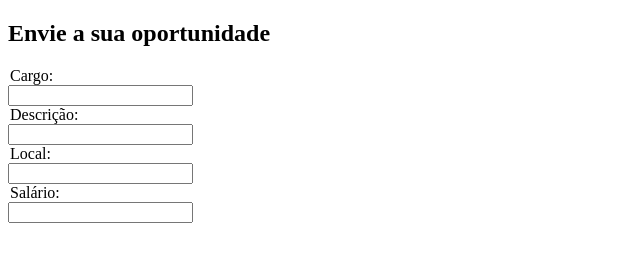
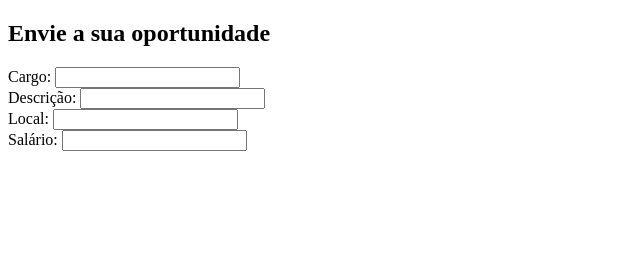
Before and after one commit to felipe1819/Senac_grupo_2, a plain HTML site: page Empresas.html in a window 1280 px wide. Shown: the whole page, without its empty margins (0-640 px from the left). Drawn offline with Linux system fonts and the light colour scheme.

Commit message:
fisrt commit

```diff
--- a/Empresas.html
+++ b/Empresas.html
@@ -6,33 +6,27 @@
 </head>
 	<h2>Envie a sua oportunidade</h2>
 <body>
-	<div class="container">
-		<form name="form1" class="form-horizontal" method="post">
-			<legend>Cargo:</legend>
+		<form>
 			<div class="form-gruop">
-					<label for="txtnome" class="col-md-2"></label>
+				<label for="txtnome" class="col-md-2">Cargo: </label>
 				<input type="txt" name="name">
 			</div>
 
-				<legend>Descrição:</legend>
 			<div class="form-gruop">
-					<label for="txtnome" class="col-md-2"></label>
+				<label for="txtnome" class="col-md-2">Descrição: </label>
 				<input type="txt" name="name">
 			</div>
 
-				<legend>Local:</legend>
 			<div class="form-gruop">
-					<label for="txtnome" class="col-md-2"></label>
+				<label for="txtnome" class="col-md-2">Local: </label>
 				<input type="txt" name="name">
 			</div>
 
-				<legend>Salário:</legend>
 			<div class="form-gruop">
-					<label for="txtnome" class="col-md-2"></label>
+				<label for="txtnome" class="col-md-2">Salário: </label>
 				<input type="txt" name="name">
 			</div>
 		</form>
-	</div>
 
 
 </body>
```
Lines whose indentation alone changed are shown as unchanged.
